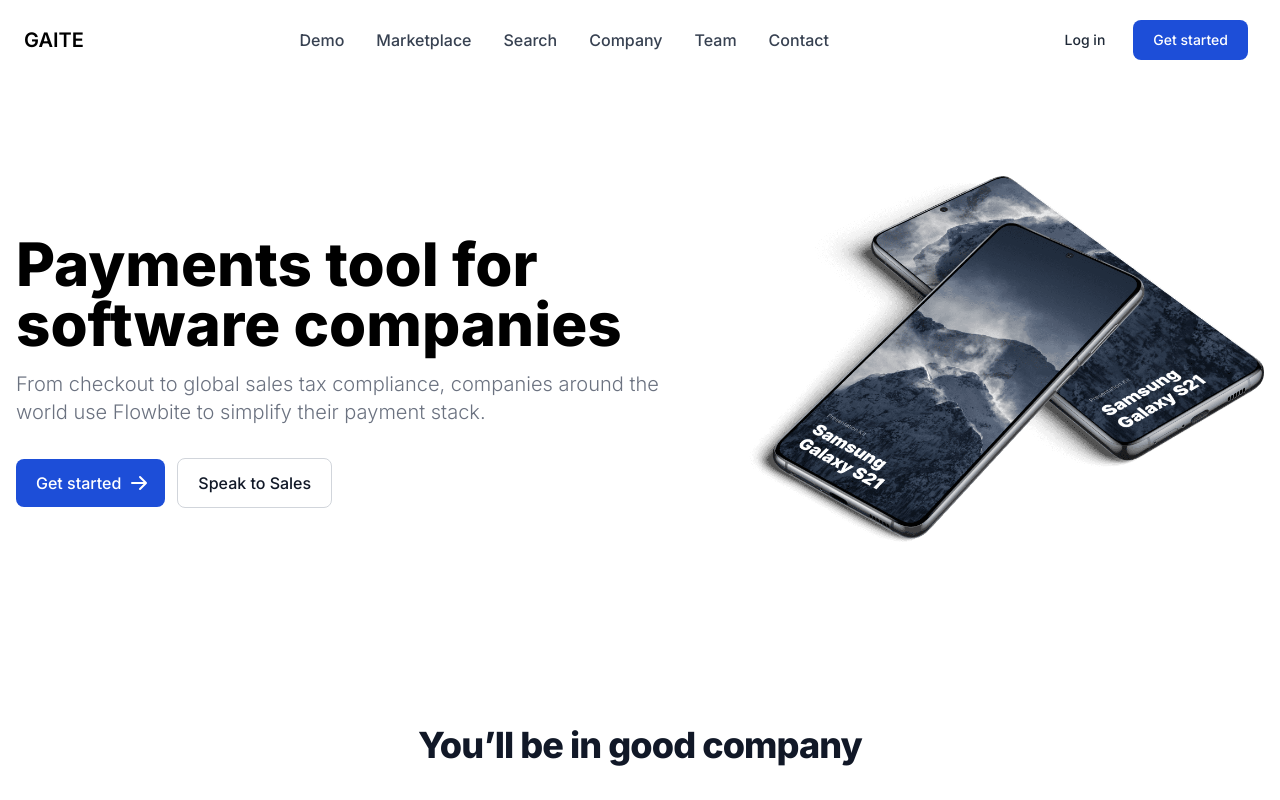
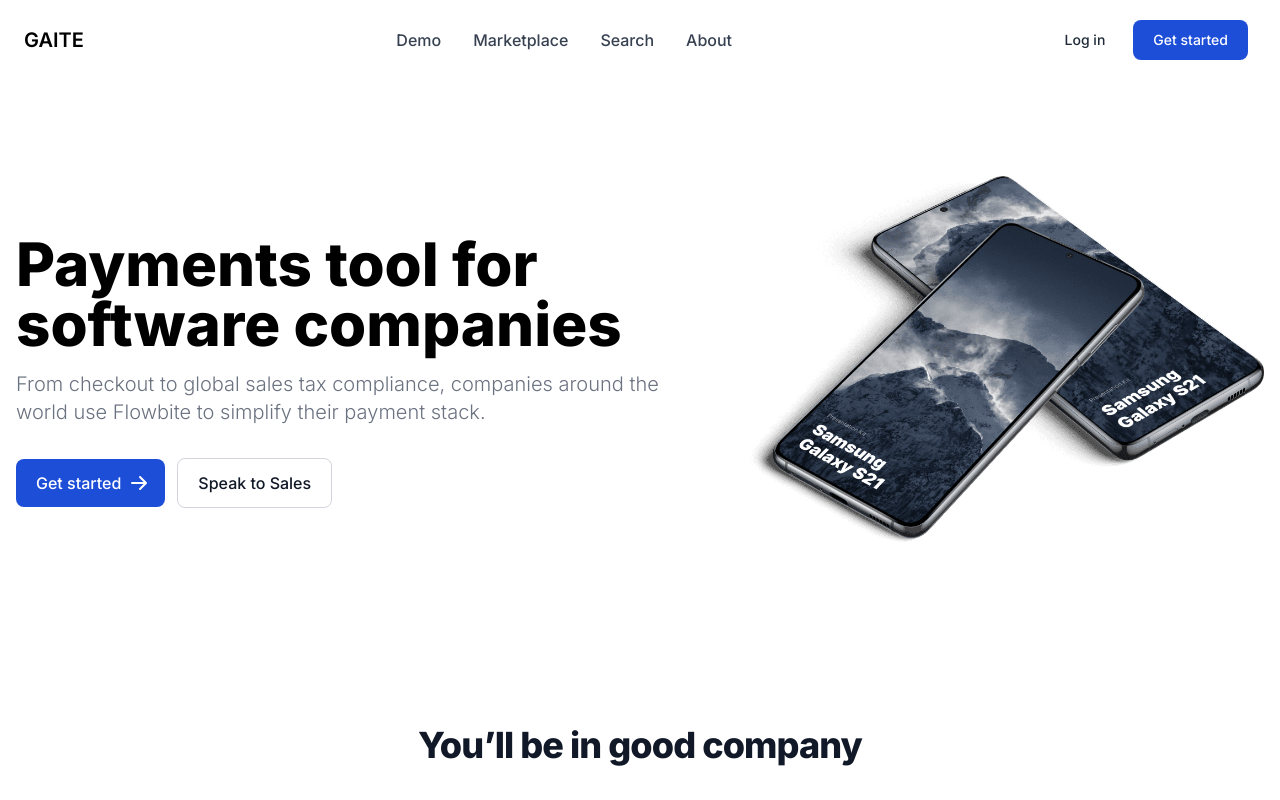
Before and after one commit to imad-beyg/gaite, a Next.js app: page / in a window 1280 px wide. Shown: the top 800 px of the page. Built offline with nearby package versions, Linux system fonts and the light colour scheme.

Commit message:
added build directory

```diff
--- a/app/components/header.tsx
+++ b/app/components/header.tsx
@@ -53,15 +53,7 @@
                             </li>
                             <li>
                                 <a href="#"
-                                   className="block py-2 pr-4 pl-3 text-gray-700 border-b border-gray-100 hover:bg-gray-50 lg:hover:bg-transparent lg:border-0 lg:hover:text-blue-700 lg:p-0 dark:text-gray-400 lg:dark:hover:text-white dark:hover:bg-gray-700 dark:hover:text-white lg:dark:hover:bg-transparent dark:border-gray-700">Company</a>
-                            </li>
-                            <li>
-                                <a href="#"
-                                   className="block py-2 pr-4 pl-3 text-gray-700 border-b border-gray-100 hover:bg-gray-50 lg:hover:bg-transparent lg:border-0 lg:hover:text-blue-700 lg:p-0 dark:text-gray-400 lg:dark:hover:text-white dark:hover:bg-gray-700 dark:hover:text-white lg:dark:hover:bg-transparent dark:border-gray-700">Team</a>
-                            </li>
-                            <li>
-                                <a href="#"
-                                   className="block py-2 pr-4 pl-3 text-gray-700 border-b border-gray-100 hover:bg-gray-50 lg:hover:bg-transparent lg:border-0 lg:hover:text-blue-700 lg:p-0 dark:text-gray-400 lg:dark:hover:text-white dark:hover:bg-gray-700 dark:hover:text-white lg:dark:hover:bg-transparent dark:border-gray-700">Contact</a>
+                                   className="block py-2 pr-4 pl-3 text-gray-700 border-b border-gray-100 hover:bg-gray-50 lg:hover:bg-transparent lg:border-0 lg:hover:text-blue-700 lg:p-0 dark:text-gray-400 lg:dark:hover:text-white dark:hover:bg-gray-700 dark:hover:text-white lg:dark:hover:bg-transparent dark:border-gray-700">About</a>
                             </li>
                         </ul>
                     </div>
--- a/next.config.js
+++ b/next.config.js
@@ -1,4 +1,6 @@
 /** @type {import('next').NextConfig} */
-const nextConfig = {}
+const nextConfig = {
+    distDir: 'build',
+}
 
 module.exports = nextConfig
```
Also changed, not shown: 2 other files (tests, documents, lock files or other folders).
